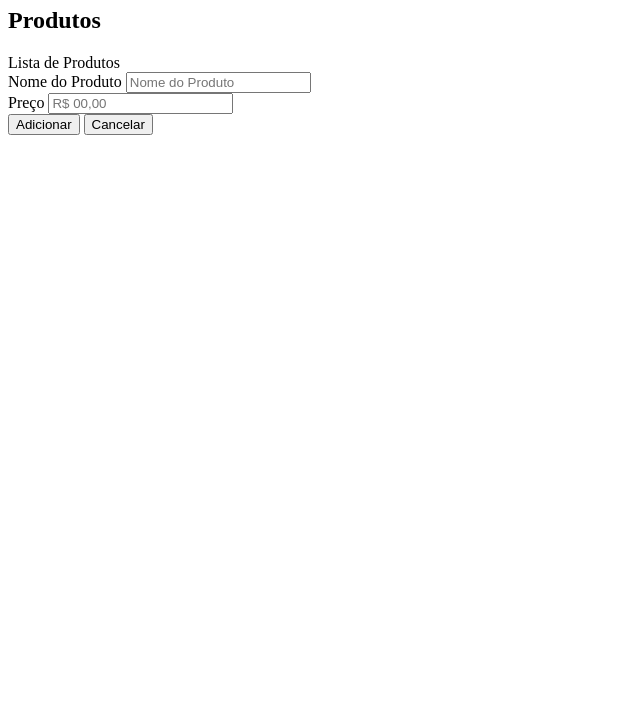
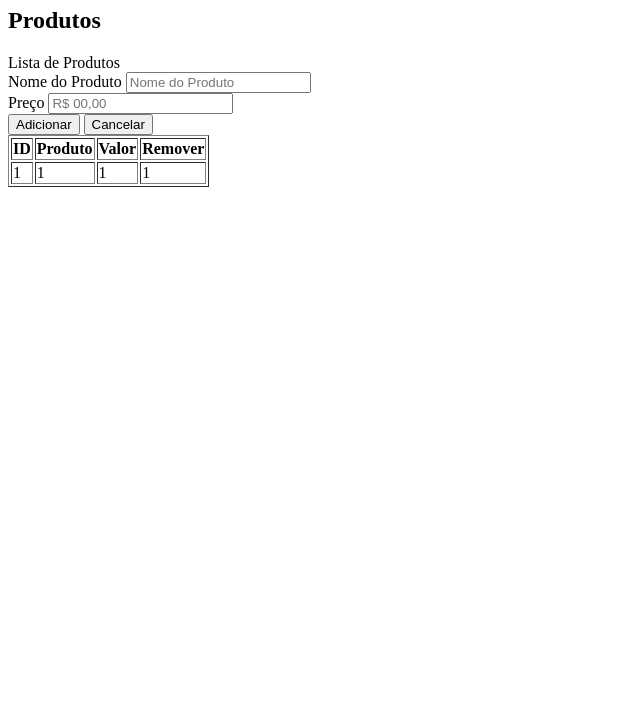
Before and after one commit to dougJesus/Gerenciador-Produtos, a plain HTML site: page index.html in a window 1280 px wide. Shown: the part 99-800 px from the top of the page, without its empty margins (0-640 px from the left). Drawn offline with Linux system fonts and the light colour scheme.

Commit message:
adicionando tabela

```diff
--- a/index.html
+++ b/index.html
@@ -28,6 +28,20 @@
             <button>Cancelar</button>
         </div>
         <div class="conteudo">
+            <table  border="1">
+                <thead>
+                    <th>ID</th>
+                    <th>Produto</th>
+                    <th>Valor</th>
+                    <th>Remover</th>
+                </thead>
+                <tbody>
+                    <td> 1 </td>
+                    <td> 1 </td>
+                    <td> 1 </td>
+                    <td> 1 </td>
+                </tbody>
+            </table>
         </div>
     </main>
 </body>
```
